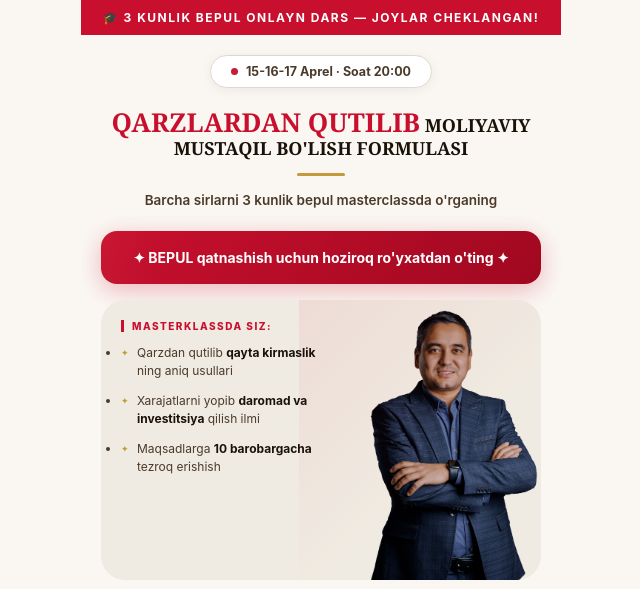
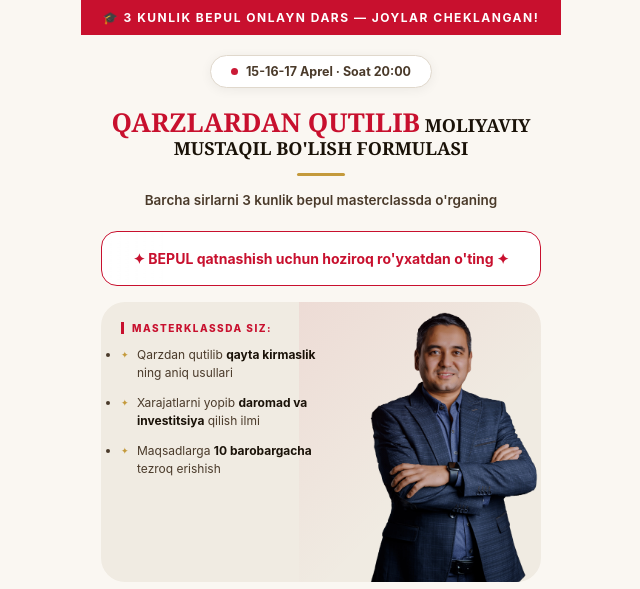
Before and after one commit to Abdulboriydeveloper/umidjonhudoyberdiyev, a plain HTML site: page index.html in a window 1280 px wide. Shown: the top 589 px of the page, without its empty margins (319-959 px from the left). Drawn offline with Linux system fonts and the light colour scheme.

Commit message:
Update index.html

```diff
--- a/index.html
+++ b/index.html
@@ -42,11 +42,23 @@ html,body{background:var(--cream);color:var(--dark);font-family:var(--font);min-
 
 /* ── CTA BANNER ── */
 .cta-banner{
-  margin:20px 20px 0;background:linear-gradient(135deg,#c8102e 0%,#a00820 100%);
-  border-radius:16px;padding:16px 22px;text-align:center;
-  font-size:14px;font-weight:700;line-height:1.5;cursor:pointer;border:none;
-  width:calc(100% - 40px);color:#fff;font-family:var(--font);display:block;
-  box-shadow:0 6px 24px rgba(200,16,46,.28);position:relative;overflow:hidden;
+    margin: 20px 20px 0;
+    background: #fff;
+    border-radius: 16px;
+    padding: 16px 22px;
+    text-align: center;
+    font-size: 14px;
+    font-weight: 700;
+    line-height: 1.5;
+    cursor: pointer;
+    border: none;
+    width: calc(100% - 40px);
+    color: #c8102e;
+    font-family: var(--font);
+    display: block;
+    position: relative;
+    overflow: hidden;
+    border: 1px solid #c8102e;
 }
 .cta-banner::before{content:'';position:absolute;inset:0;background:linear-gradient(90deg,transparent,rgba(255,255,255,.1),transparent);transform:translateX(-100%);animation:shimmer 2.5s ease-in-out infinite}
 @keyframes shimmer{to{transform:translateX(100%)}}
```
